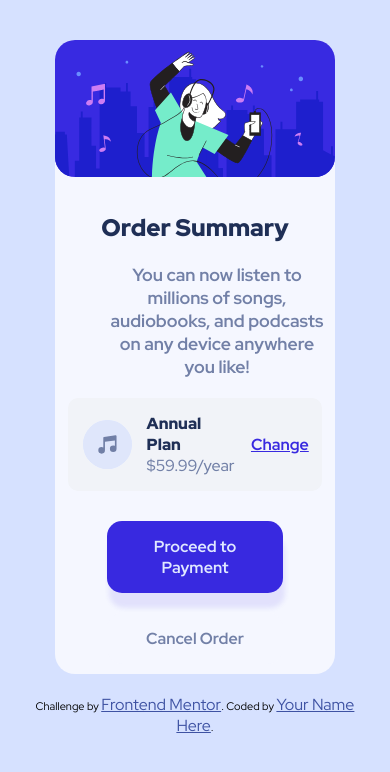
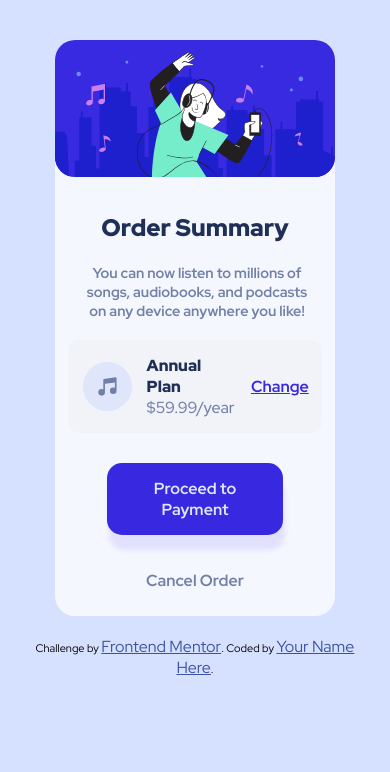
Before and after one commit to gafjel/order-summary-component-main, a plain HTML site: page index.html in a window 390 px wide. Drawn offline with Linux system fonts and the light colour scheme.

Commit message:
still on reponsiveness

```diff
--- a/index.css
+++ b/index.css
@@ -138,6 +138,14 @@ button{
         margin: 20px auto;
         border-radius: 20px;
     }
+    .summary p{
+        text-align: center;
+        width: 80%;
+        margin: 20px 30px;
+        color: hsl(224, 23%, 55%);
+        font-weight: 700;
+        font-size: 0.9em;
+    }
 }
 
 @media screen and (min-width: 768px){
@@ -155,5 +163,8 @@ button{
         margin: 20px auto;
         border-radius: 20px;
     }
+    .container img{
+        border-radius: 20px;
+    }
 
 }
```
